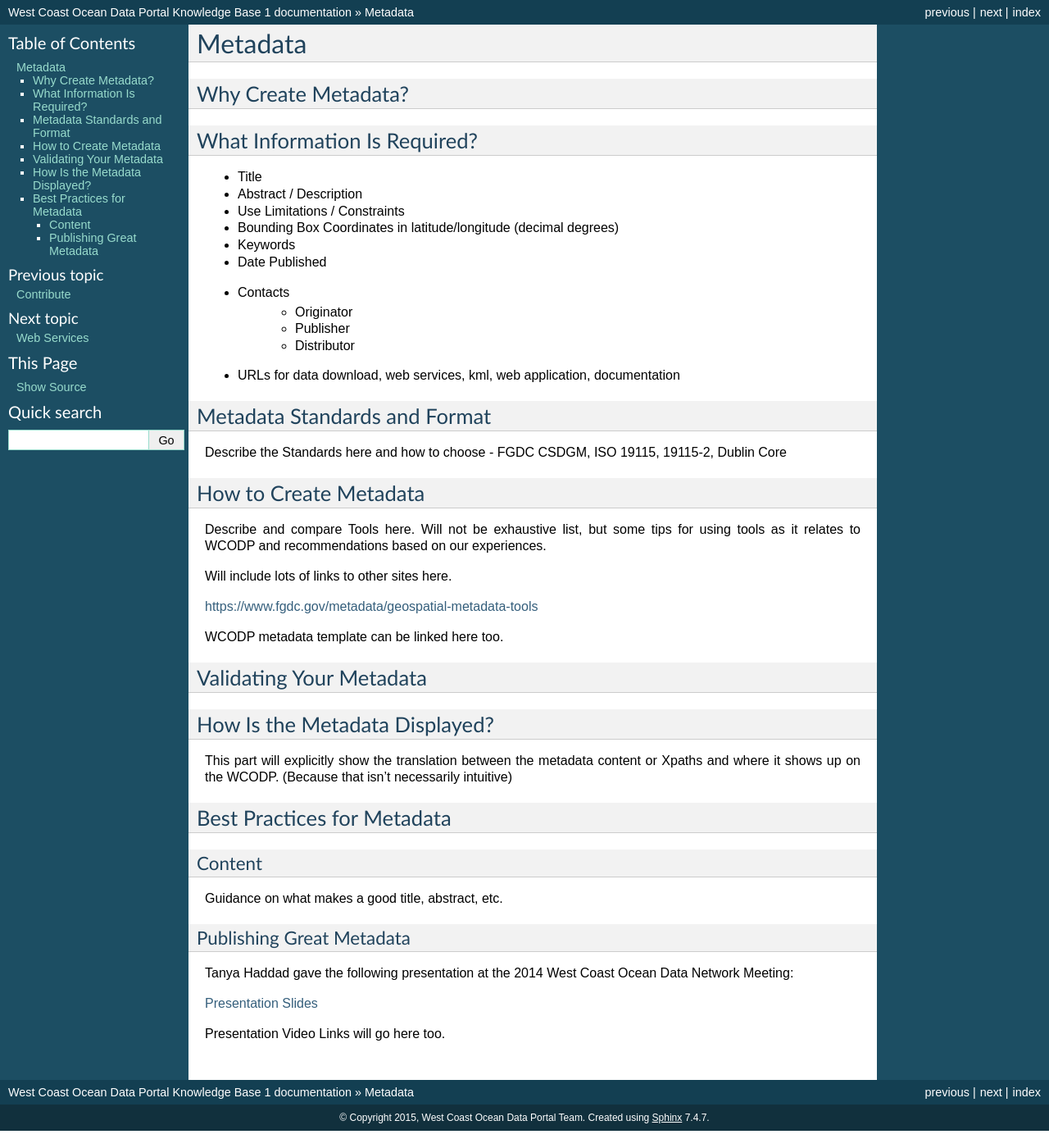
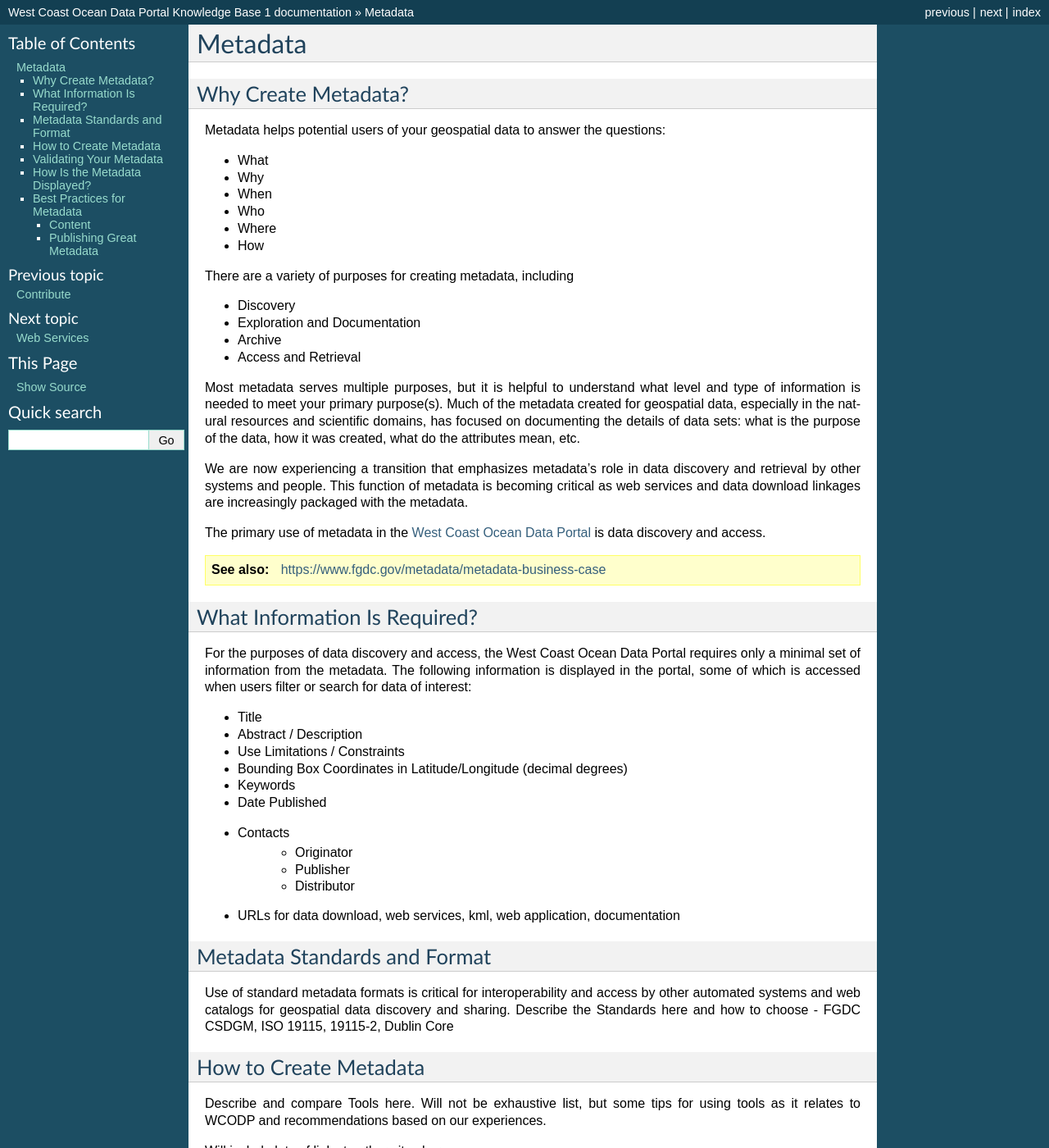
Before and after one commit to WCGA/knowledge-base, a Sphinx documentation site: the page built from docs/metadata/metadata.rst, in a window 1280 px wide and 1400 px high. Shown: the whole window at 82% size. Built offline with Sphinx 7.4.7, drawn with Linux system fonts in a browser that asks for light colours.

Commit message:
Add some content to metadata section

```diff
--- a/docs/metadata/metadata.rst
+++ b/docs/metadata/metadata.rst
@@ -5,12 +5,41 @@ Metadata
 Why Create Metadata?
 ====================
 
+Metadata helps potential users of your geospatial data to answer the questions:
+
+* What
+* Why
+* When
+* Who
+* Where
+* How
+
+There are a variety of purposes for creating metadata, including
+
+* Discovery
+* Exploration and Documentation
+* Archive
+* Access and Retrieval
+
+Most metadata serves multiple purposes, but it is helpful to understand what level and type of information is needed to meet your primary purpose(s).  Much of the metadata created for geospatial data, especially in the natural resources and scientific domains, has focused on documenting the details of data sets: what is the purpose of the data, how it was created, what do the attributes mean, etc.
+
+We are now experiencing a transition that emphasizes metadata's role in data discovery and retrieval by other systems and people. This function of metadata is becoming critical as web services and data download linkages are increasingly packaged with the metadata.
+
+The primary use of metadata in the `West Coast Ocean Data Portal <http://portal.westcoastoceans.org/>`_ is data discovery and access.
+
+.. seealso::
+
+	https://www.fgdc.gov/metadata/metadata-business-case
+
 What Information Is Required?
 =============================
+
+For the purposes of data discovery and access, the West Coast Ocean Data Portal requires only a minimal set of information from the metadata. The following information is displayed in the portal, some of which is accessed when users filter or search for data of interest:
+
 * Title
 * Abstract / Description
 * Use Limitations / Constraints
-* Bounding Box Coordinates in latitude/longitude (decimal degrees)
+* Bounding Box Coordinates in Latitude/Longitude (decimal degrees)
 * Keywords
 * Date Published
 * Contacts
@@ -19,10 +48,10 @@ What Information Is Required?
 	* Distributor
 * URLs for data download, web services, kml, web application, documentation
 
-
 Metadata Standards and Format
 =============================
 
+Use of standard metadata formats is critical for interoperability and access by other automated systems and web catalogs for geospatial data discovery and sharing.
 Describe the Standards here and how to choose - FGDC CSDGM, ISO 19115, 19115-2, Dublin Core
 
 How to Create Metadata
```
